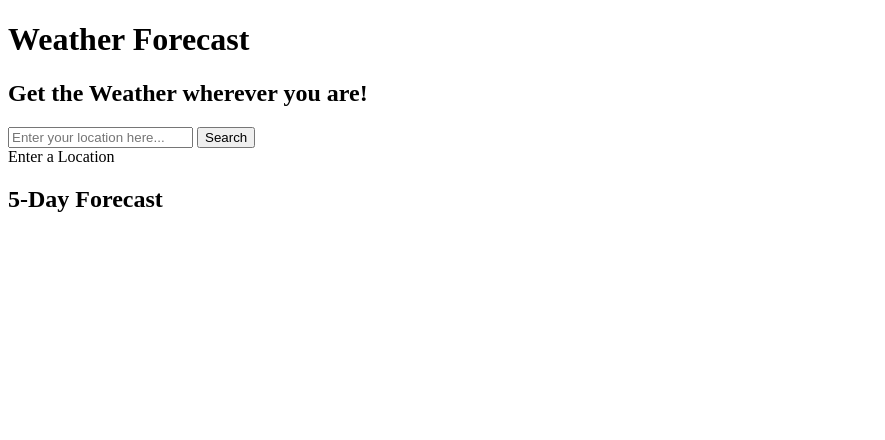
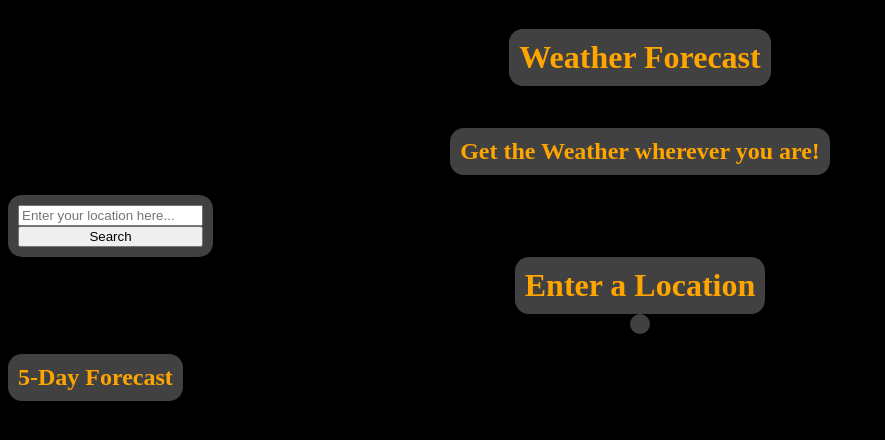
Before and after one commit to Tiernan-97/Weather-Forecast, a plain HTML site: page index.html in a window 1280 px wide. Shown: the whole page, without its empty margins (0-885 px from the left). Drawn offline with Linux system fonts and the light colour scheme.

Commit message:
Added the five day forecast and some initial CSS

```diff
--- a/assets/script.js
+++ b/assets/script.js
@@ -1,6 +1,7 @@
 const WEATHER_API_BASE_URL = 'https://api.openweathermap.org';
 const WEATHER_API_KEY = 'f23ee9deb4e1a7450f3157c44ed020e1';
 const MAX_DAILY_FORECAST = 5;
+var fiveDayForecast = document.getElementById('fiveDayForecastEl');
 
 // create an array of searched locations
 
@@ -45,6 +46,13 @@ const lookupLocation = (search) => {
 
 
                     // Display the 5 Day Forecast
+
+                    for (var i=0; i<MAX_DAILY_FORECAST; i++) {
+
+                    fiveDayForecast.innerHTML += `<div class="fiveDays"><p>${Math.floor(((data.daily[i].temp.max)-32)*(5/9))} \xB0C</p><p>${data.daily[i].wind_speed} mph</p><p>${data.daily[i].uvi}</p><p>${data.daily[i].humidity} %</p></div>`
+                    };
+
+
                 });
         });
 }
--- a/assets/style.css
+++ b/assets/style.css
@@ -1,4 +1,82 @@
 :root {
+    --altbackground: rgb(66, 65, 65);
+    --background: black;
+    --text: orange;
+}
+
+body {
+    display: block;
+    background-color: var(--background);
+    color: var(--text);
+}
+
+header {
     display: flex;
-    flex-direction: row;
+    flex-direction: column;
+   align-items: center ;
 }
+
+h1 {
+    display: flex;
+    justify-content: center;
+    background-color: var(--altbackground);
+    width: fit-content;
+    padding: 10px;
+    border-radius: 14px;
+}
+
+h2 {
+    display: flex;
+    justify-content: center;
+    background-color: var(--altbackground);
+    width: fit-content;
+    padding: 10px;
+    border-radius: 14px;
+}
+
+aside {
+    display: flex;
+    flex-direction: column;
+    width: fit-content;
+    background-color: var(--altbackground);
+    padding: 10px;
+    border-radius: 14px;
+}
+
+#locationTitle {
+    display: flex;
+    justify-content: center;
+    align-items: center;
+    font-size: 2em;
+    font-weight: bolder;
+    background-color: var(--altbackground);
+    width: fit-content;
+    padding: 10px;
+    border-radius: 14px;
+
+}
+
+#oneDayForecastEl {
+    display: flex;
+    flex-direction: column;
+    align-items: center;
+
+}
+
+#weatherDetails {
+    display: flex;
+    flex-direction: column;
+    width: fit-content;
+    background-color: var(--altbackground);
+    padding: 10px;
+    border-radius: 14px;
+}
+
+#fiveDayForecastEl {
+    display: flex;
+    justify-content: space-evenly;
+    background-color: var(--altbackground);
+}
+
+.fiveDays {
+}
--- a/index.html
+++ b/index.html
@@ -4,8 +4,8 @@
     <meta charset="UTF-8">
     <meta http-equiv="X-UA-Compatible" content="IE=edge">
     <meta name="viewport" content="width=device-width, initial-scale=1.0">
-    <link rel="resetsheet" src="/assets/reset.css">
-    <link rel="stylesheet" src="/assets/style.css">
+    <link rel="resetsheet" href="assets/reset.css">
+    <link rel="stylesheet" href="assets/style.css">
     <title>Weather Forecast</title>
 </head>
 <body>
@@ -28,8 +28,9 @@
             </div>
 
         </div>
-        <div id="fiveDayForecastEl">
-            <h2>5-Day Forecast</h2>
+        <h2>5-Day Forecast</h2>
+        <div id="fiveDayContainer">
+            <div id="fiveDayForecastEl"></div>
         </div>
     </section>
 
```
